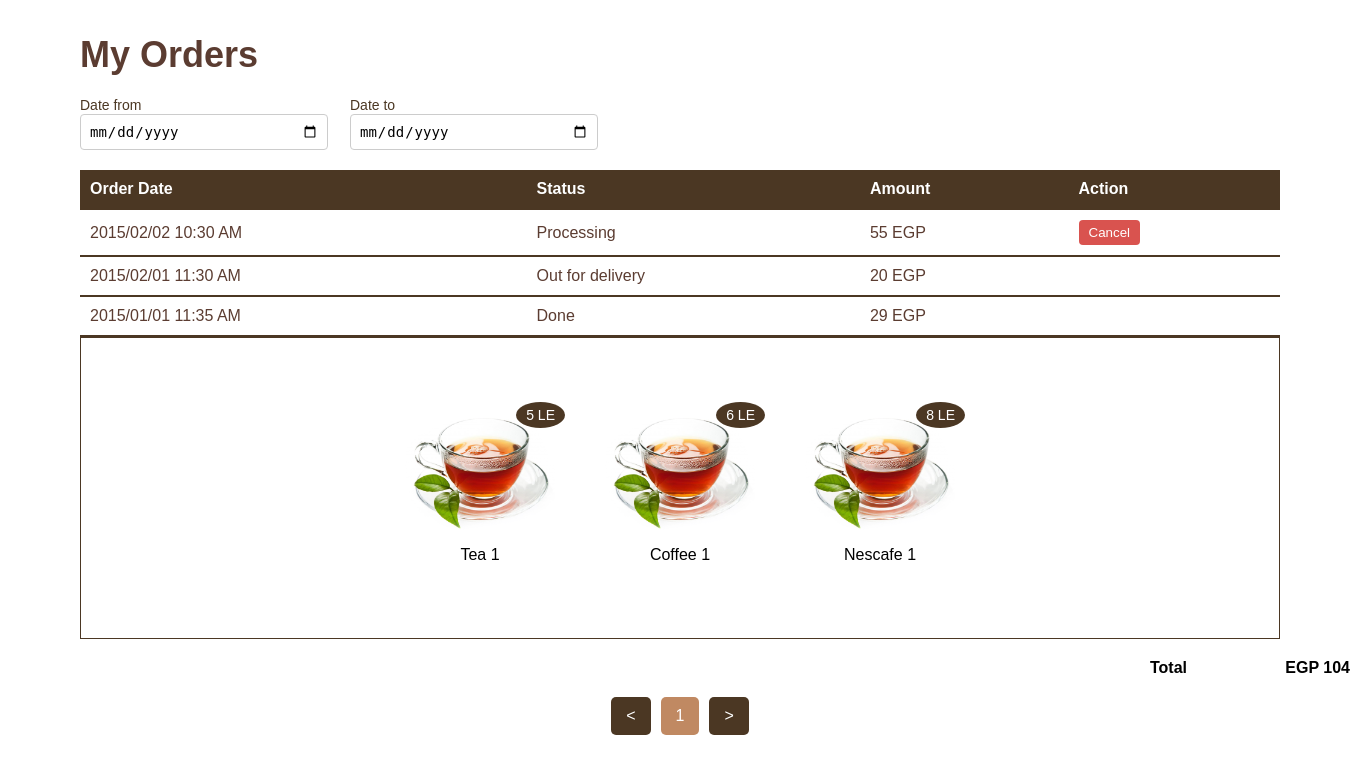
After one commit to callmegemy/Cafeteria, a PHP site: page /my_orders.html in a window 1360 px wide. The commit adds this page. Shown: the top 774 px of the page. Run offline with PHP 8.4, Linux system fonts and the light colour scheme.

Commit message:
myOrders_Page

```diff
--- /dev/null
+++ b/css/myorders.css
@@ -0,0 +1,212 @@
+body {
+    font-family: Arial, sans-serif;
+    margin: 0;
+    padding: 0;
+    background-color: white;
+}
+
+.container {
+    width: 90%;
+    max-width: 1200px;
+    margin: 0 auto;
+    background-color: white;
+    padding: 10px;
+    border-radius: 8px;
+}
+
+main h1 {
+    font-size: 36px;
+    color: #5b3c31;
+    margin-bottom: 20px;
+    text-decoration: solid 2px;
+}
+
+.filter-section {
+    width: 500px;
+    display: flex;
+    justify-content: space-between;
+    margin-bottom: 20px;
+    gap: 40px;
+}
+
+.date-picker {
+    flex: 1;
+}
+
+.date-picker label {
+    font-size: 14px;
+    color: #4b3723;
+    margin-bottom: 5px;
+}
+
+input[type="date"] {
+    padding: 8px;
+    font-size: 14px;
+    border: 1px solid #ccc;
+    border-radius: 4px;
+    width: 100%;
+}
+
+.order-table {
+    width: 100%;
+    border-collapse: collapse;
+
+}
+
+.order-table th,
+.order-table td {
+    text-align: left;
+    padding: 10px;
+    border-bottom: 2px solid #4b3723;
+    color: #5b3c31;
+}
+
+.order-table th {
+    background-color: #4b3723;
+    color: white;
+}
+
+.cancel-btn {
+    padding: 5px 10px;
+    background-color: #d9534f;
+    color: white;
+    border: none;
+    border-radius: 4px;
+    cursor: pointer;
+}
+
+.items-container {
+    display: flex;
+    flex-wrap: wrap;
+    gap: 50px;
+    align-items: center;
+    justify-content: center;
+    border: 1px solid #4b3723;
+    height: 300px;
+
+}
+
+.item {
+    position: relative;
+    width: 150px;
+    text-align: center;
+}
+
+.item-image {
+    position: relative;
+}
+
+.item-price {
+    position: absolute;
+    top: -10px;
+    right: -10px;
+    background-color: #4b3723;
+    color: white;
+    border-radius: 50%;
+    padding: 5px 10px;
+    font-size: 14px;
+}
+
+.item-info {
+    margin-top: 10px;
+}
+
+.item img {
+    max-width: 100%;
+    border-radius: 10px;
+}
+
+.pagination {
+    display: flex;
+    justify-content: center;
+    align-items: center;
+    margin-top: 20px;
+}
+
+.total {
+    display: flex;
+    justify-content: space-between;
+    width: 200px;
+    margin-right: 0;
+    margin-left: 1150px;
+    font-weight: bold;
+    margin-top: 10px;
+}
+
+.pagination button,
+.pagination .page-number {
+    background-color: #4b3723;
+    color: white;
+    border: none;
+    padding: 10px 15px;
+    margin: 0 5px;
+    font-size: 16px;
+    cursor: pointer;
+    border-radius: 5px;
+}
+
+.pagination button:hover {
+    background-color: #4b3723;
+}
+
+.pagination .page-number {
+    background-color: #C08962;
+    cursor: default;
+}
+
+/* Responsive styles */
+@media (max-width: 768px) {
+    .filter-section {
+        flex-direction: column;
+        gap: 20px;
+    }
+
+    .items-container {
+        gap: 20px;
+    }
+
+    .item {
+        width: 120px;
+    }
+
+    .pagination button,
+    .pagination .page-number {
+        padding: 8px 12px;
+        font-size: 14px;
+    }
+}
+
+@media (max-width: 480px) {
+    main h1 {
+        font-size: 28px;
+    }
+
+    .container {
+        padding: 10px;
+    }
+
+    .filter-section {
+        gap: 10px;
+    }
+
+    .item {
+        width: 100px;
+    }
+
+    .item-price {
+        font-size: 12px;
+        padding: 3px 7px;
+    }
+
+    .order-table th,
+    .order-table td {
+        font-size: 14px;
+        padding: 8px;
+    }
+
+    .pagination button,
+    .pagination .page-number {
+        padding: 6px 10px;
+        font-size: 12px;
+    }
+}
--- /dev/null
+++ b/js/myorders.js
@@ -0,0 +1,29 @@
+
+let currentPage = 1;
+const itemsPerPage = 3; // عدد العناصر في كل صفحة
+const items = document.querySelectorAll('.item');
+const totalPages = Math.ceil(items.length / itemsPerPage);
+
+function showPage(page) {
+    items.forEach((item, index) => {
+        item.style.display = (index >= (page - 1) * itemsPerPage && index < page * itemsPerPage) ? 'block' : 'none';
+    });
+    document.querySelector('.page-number').textContent = page;
+}
+
+document.querySelector('.prev-page').addEventListener('click', () => {
+    if (currentPage > 1) {
+        currentPage--;
+        showPage(currentPage);
+    }
+});
+
+document.querySelector('.next-page').addEventListener('click', () => {
+    if (currentPage < totalPages) {
+        currentPage++;
+        showPage(currentPage);
+    }
+});
+
+// لعرض الصفحة الأولى عند تحميل الصفحة
+showPage(currentPage);
--- /dev/null
+++ b/my_orders.html
@@ -0,0 +1,133 @@
+<!DOCTYPE html>
+<html lang="en">
+
+<head>
+    <meta charset="UTF-8">
+    <meta name="viewport" content="width=device-width, initial-scale=1.0">
+    <title>My Orders</title>
+    <link rel="stylesheet" href="css/myorders.css">
+    <link rel="icon" href="images/cafeteria.png" type="image/png">
+</head>
+
+<body>
+    <div class="container">
+        <main>
+            <h1>My Orders</h1>
+
+            <div class="filter-section">
+                <div class="date-picker">
+                    <label for="date-from">Date from</label>
+                    <input type="date" id="date-from">
+                </div>
+                <div class="date-picker">
+                    <label for="date-to">Date to</label>
+                    <input type="date" id="date-to">
+                </div>
+            </div>
+
+            <table class="order-table">
+                <thead>
+                    <tr>
+                        <th>Order Date</th>
+                        <th>Status</th>
+                        <th>Amount</th>
+                        <th>Action</th>
+                    </tr>
+                </thead>
+                <tbody id="order-list">
+                    <!-- Orders will be populated by JavaScript -->
+                    <tr>
+                        <td>2015/02/02 10:30 AM</td>
+                        <td>Processing</td>
+                        <td>55 EGP</td>
+                        <td><button class="cancel-btn">Cancel</button></td>
+                    </tr>
+                    <tr>
+                        <td>2015/02/01 11:30 AM</td>
+                        <td>Out for delivery</td>
+                        <td>20 EGP</td>
+                        <td></td>
+                    </tr>
+                    <tr>
+                        <td>2015/01/01 11:35 AM</td>
+                        <td>Done</td>
+                        <td>29 EGP</td>
+                        <td></td>
+                    </tr>
+                </tbody>
+            </table>
+
+            <div class="items-container">
+                <div class="item">
+                    <div class="item-image">
+                        <img src="images/tea.png" alt="Tea">
+                        <div class="item-price">5 LE</div>
+                    </div>
+                    <div class="item-info">
+                        <span>Tea</span>
+                        <span>1</span>
+                    </div>
+                </div>
+
+                <div class="item">
+                    <div class="item-image">
+                        <img src="images/tea.png" alt="Coffee">
+                        <div class="item-price">6 LE</div>
+                    </div>
+                    <div class="item-info">
+                        <span>Coffee</span>
+                        <span>1</span>
+                    </div>
+                </div>
+
+                <div class="item">
+                    <div class="item-image">
+                        <img src="images/tea.png" alt="Nescafe">
+                        <div class="item-price">8 LE</div>
+                    </div>
+                    <div class="item-info">
+                        <span>Nescafe</span>
+                        <span>1</span>
+                    </div>
+                </div>
+
+                <div class="item">
+                    <div class="item-image">
+                        <img src="images/tea.png" alt="Cola">
+                        <div class="item-price">10 LE</div>
+                    </div>
+                    <div class="item-info">
+                        <span>Cola</span>
+                        <span>1</span>
+                    </div>
+                </div>
+
+            </div>
+
+
+
+
+
+
+
+
+
+    </div>
+    <div class="total">
+        <span>Total</span>
+        <span>EGP 104</span>
+    </div>
+
+    <div class="pagination">
+        <button class="prev-page">&lt;</button>
+        <span class="page-number">1</span>
+
+        <button class="next-page">&gt;</button>
+    </div>
+    </main>
+    </div>
+
+    <script src="js/myorders.js"></script>
+</body>
+
+</html>
```
Also changed, not shown: css/styles.css (+7 -7 lines), images/tea.png (added).
